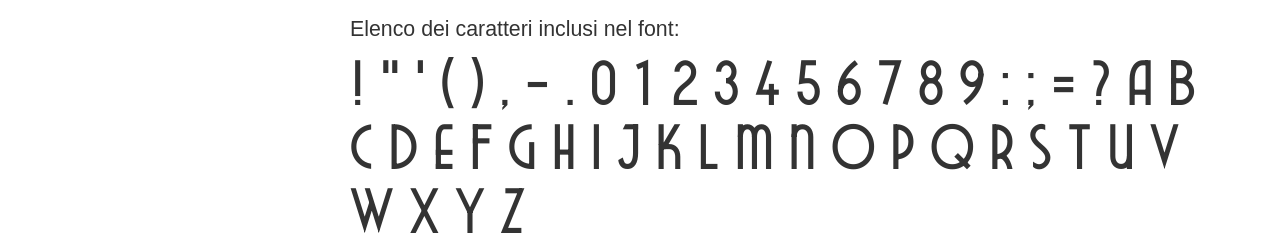
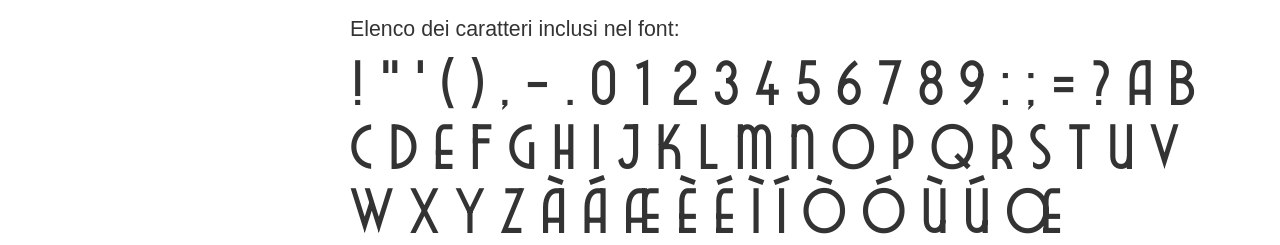
Before and after one commit to m-casanova/titoliDiTesta, a plain HTML site: page index.html in a window 1280 px wide. Shown: the part 695-940 px from the top of the page. Drawn offline with Linux system fonts and the light colour scheme; a web font is replaced by a local one.

Commit message:
Version 1.000

```diff
--- a/index.html
+++ b/index.html
@@ -106,12 +106,11 @@ div.side {width: 249px; margin: 30px 0 0; padding:10px 10px 5px; float:left; bor
 
 			<h3>CARATTERI</h3>
 			<p>Elenco dei caratteri inclusi nel font:</p>
-			<p class="titoli">! " ' ( ) , - . 0 1 2 3 4 5 6 7 8 9 : ; = ? A B C D E F G H I J K L M N O P Q R S T U V W X Y Z </p>
+			<p class="titoli">! " ' ( ) , - . 0 1 2 3 4 5 6 7 8 9 : ; = ? A B C D E F G H I J K L M N O P Q R S T U V W X Y Z À Á Æ È É Ì Í Ò Ó Ù Ú Œ</p>
 			<p>Sono presenti anche alcune versioni alternative:</p>
 			<p><span class="titoli">A À Á Æ</span> tramite SS01: <span class="titoli ss01">A À Á Æ</span></p>
 			<p><span class="titoli">E È É</span> tramite SS02: <span class="titoli ss02">E È É</span></p>
 			<p><span class="titoli">M</span> tramite SS03: <span class="titoli ss03">M</span></p>
-			<p>
 		</article>
 	</section>
 	<footer>
```
